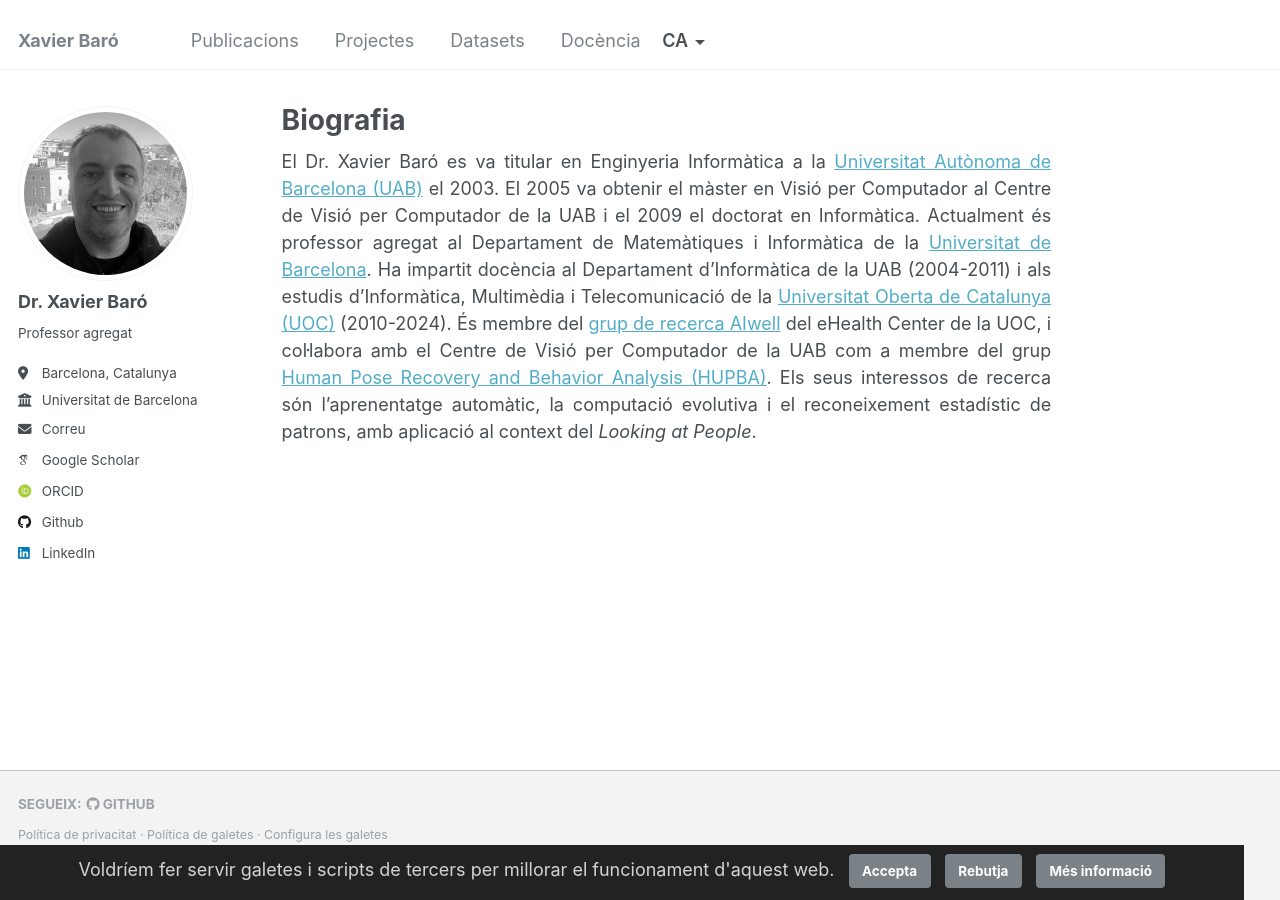
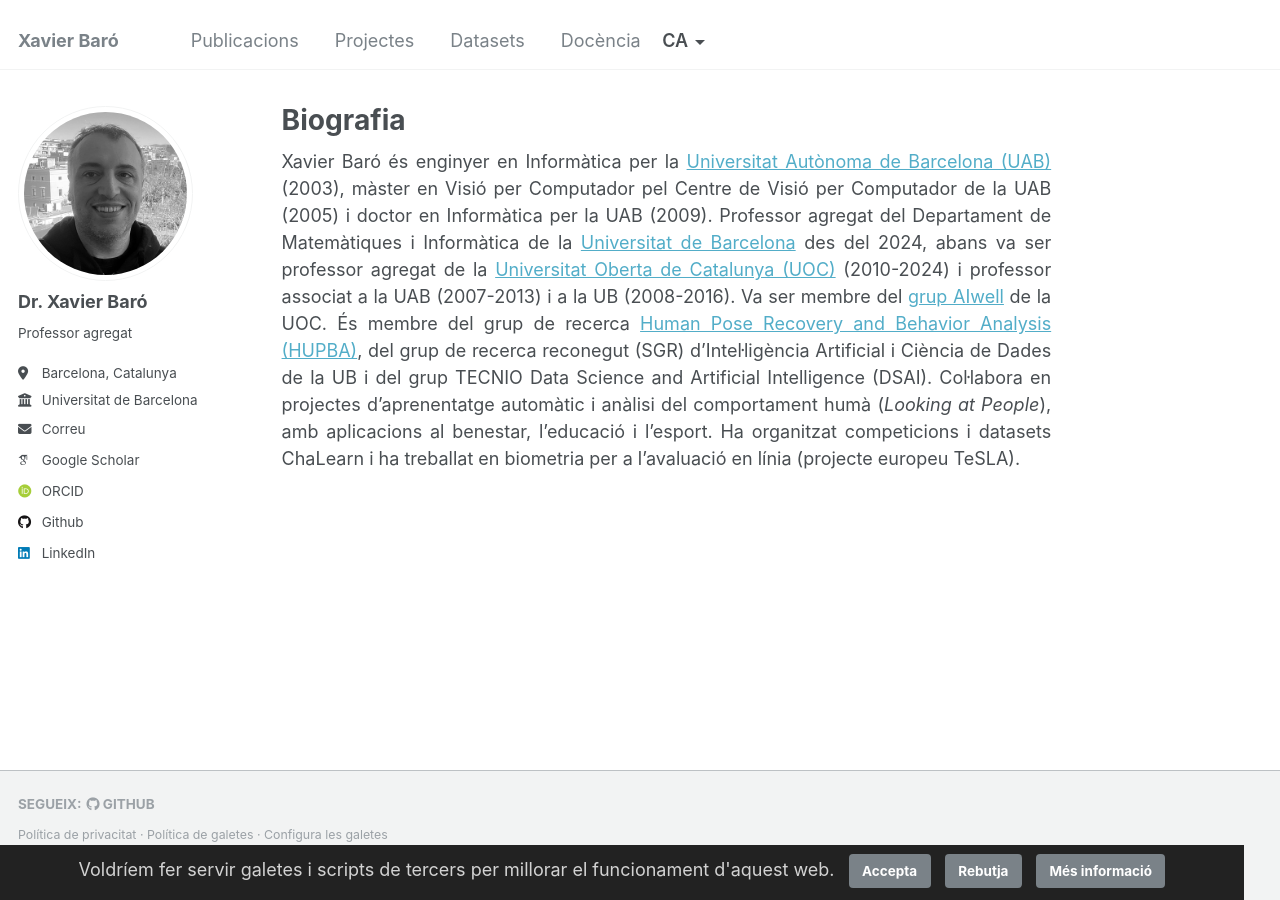
Before and after one commit to xbaro/xbaro.github.io, a Jekyll site: the page built from _pages/about.md, in a window 1280 px wide. Built offline with Jekyll 4.4.1, drawn with Linux system fonts in a browser that asks for light colours; some web fonts are replaced.

Commit message:
Update biography (ca/en/es): associate years, HUPBA, SGR and TECNIO groups
Co-Authored-By: Claude Sonnet 5.5 <noreply@anthropic.com>

```diff
--- a/_pages/about.md
+++ b/_pages/about.md
@@ -9,4 +9,4 @@ redirect_from:
   - /about.html
 ---
 
-El Dr. Xavier Baró es va titular en Enginyeria Informàtica a la [Universitat Autònoma de Barcelona (UAB)](https://uab.cat) el 2003. El 2005 va obtenir el màster en Visió per Computador al Centre de Visió per Computador de la UAB i el 2009 el doctorat en Informàtica. Actualment és professor agregat al Departament de Matemàtiques i Informàtica de la [Universitat de Barcelona](https://ub.edu). Ha impartit docència al Departament d'Informàtica de la UAB (2004-2011) i als estudis d'Informàtica, Multimèdia i Telecomunicació de la [Universitat Oberta de Catalunya (UOC)](https://uoc.edu) (2010-2024). És membre del [grup de recerca AIwell](https://aiwell.uoc.edu) del eHealth Center de la UOC, i col·labora amb el Centre de Visió per Computador de la UAB com a membre del grup [Human Pose Recovery and Behavior Analysis (HUPBA)](https://hupba.com). Els seus interessos de recerca són l'aprenentatge automàtic, la computació evolutiva i el reconeixement estadístic de patrons, amb aplicació al context del *Looking at People*.
+Xavier Baró és enginyer en Informàtica per la [Universitat Autònoma de Barcelona (UAB)](https://uab.cat) (2003), màster en Visió per Computador pel Centre de Visió per Computador de la UAB (2005) i doctor en Informàtica per la UAB (2009). Professor agregat del Departament de Matemàtiques i Informàtica de la [Universitat de Barcelona](https://ub.edu) des del 2024, abans va ser professor agregat de la [Universitat Oberta de Catalunya (UOC)](https://uoc.edu) (2010-2024) i professor associat a la UAB (2007-2013) i a la UB (2008-2016). Va ser membre del [grup AIwell](https://aiwell.uoc.edu) de la UOC. És membre del grup de recerca [Human Pose Recovery and Behavior Analysis (HUPBA)](https://hupba.com), del grup de recerca reconegut (SGR) d'Intel·ligència Artificial i Ciència de Dades de la UB i del grup TECNIO Data Science and Artificial Intelligence (DSAI). Col·labora en projectes d'aprenentatge automàtic i anàlisi del comportament humà (*Looking at People*), amb aplicacions al benestar, l'educació i l'esport. Ha organitzat competicions i datasets ChaLearn i ha treballat en biometria per a l'avaluació en línia (projecte europeu TeSLA).
```
Also changed, not shown: _pages/en/about.md (+1 -1 lines), _pages/es/about.md (+1 -1 lines).
